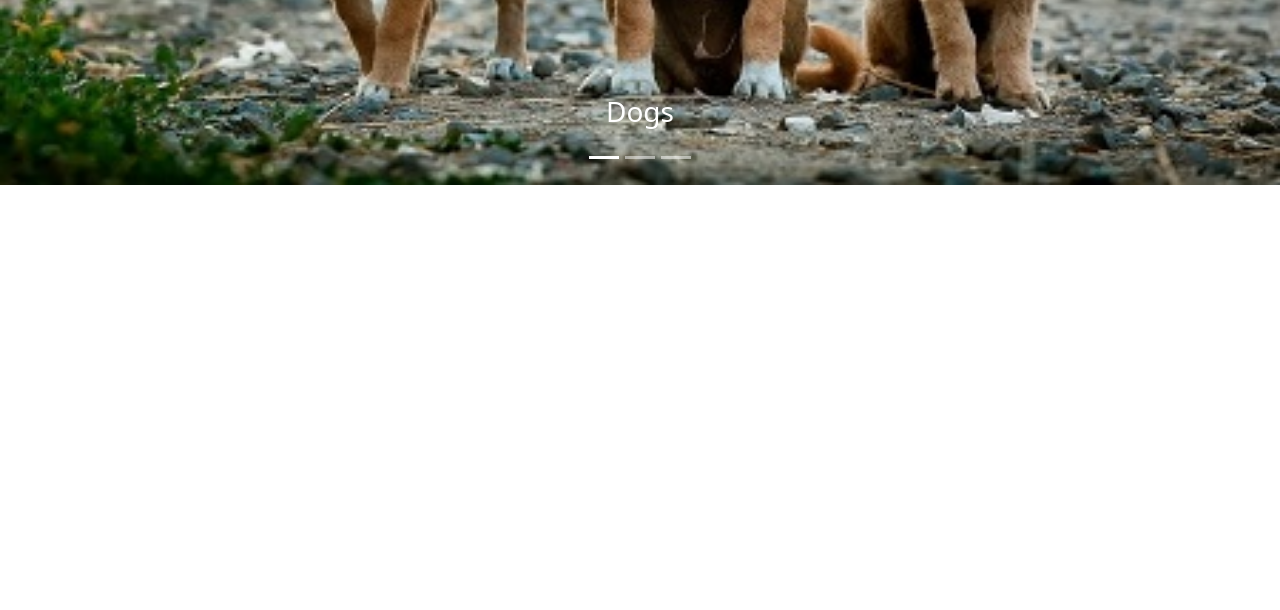
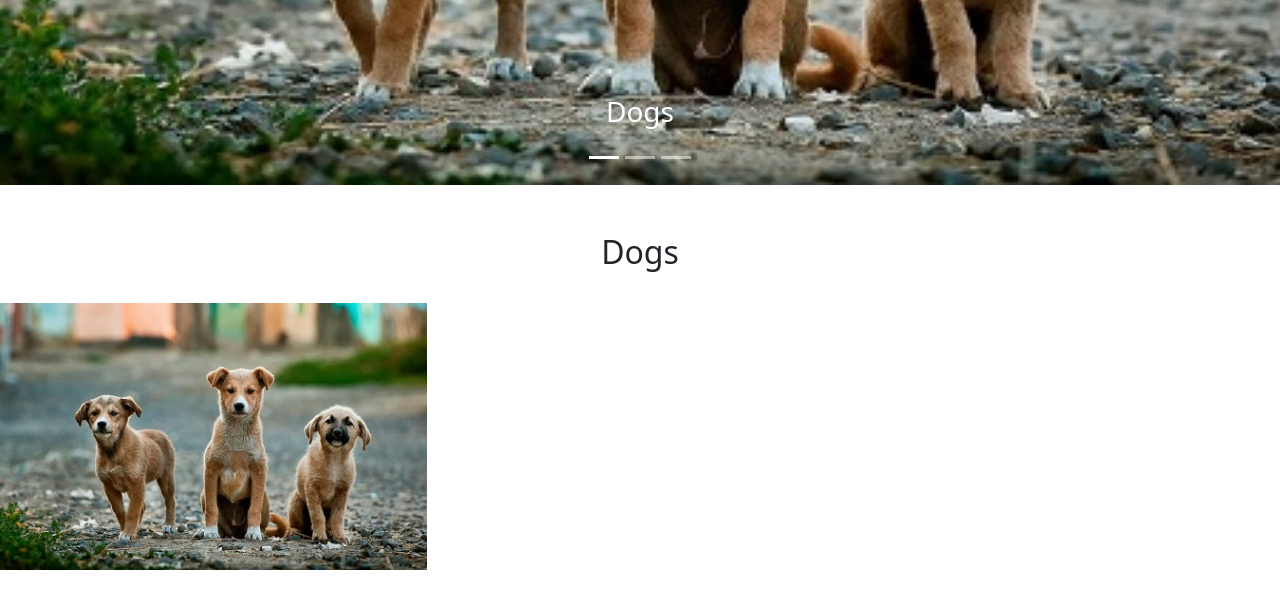
Before and after one commit to EvMad/php-sandbox1, a PHP site: page / in a window 1280 px wide. Shown: the part 655-1265 px from the top of the page. Before the commit the page ends 840 px from the top, so only its background shows below. Run offline with PHP 8.4, Linux system fonts and the light colour scheme.

Commit message:
created column div for images with img div

```diff
--- a/index.php
+++ b/index.php
@@ -93,7 +93,10 @@
 
 <section class="my-4">
     <div class="py-4">
-        <h2 class="text-center"></h2>
+        <h2 class="text-center">Dogs</h2>
+    </div>
+    <div class="col-lg-4 col-md-4 col-12">
+        <img src="images/dogs1.jpg" class="img-fluid pb-3">
     </div>
 
 </section>
```
